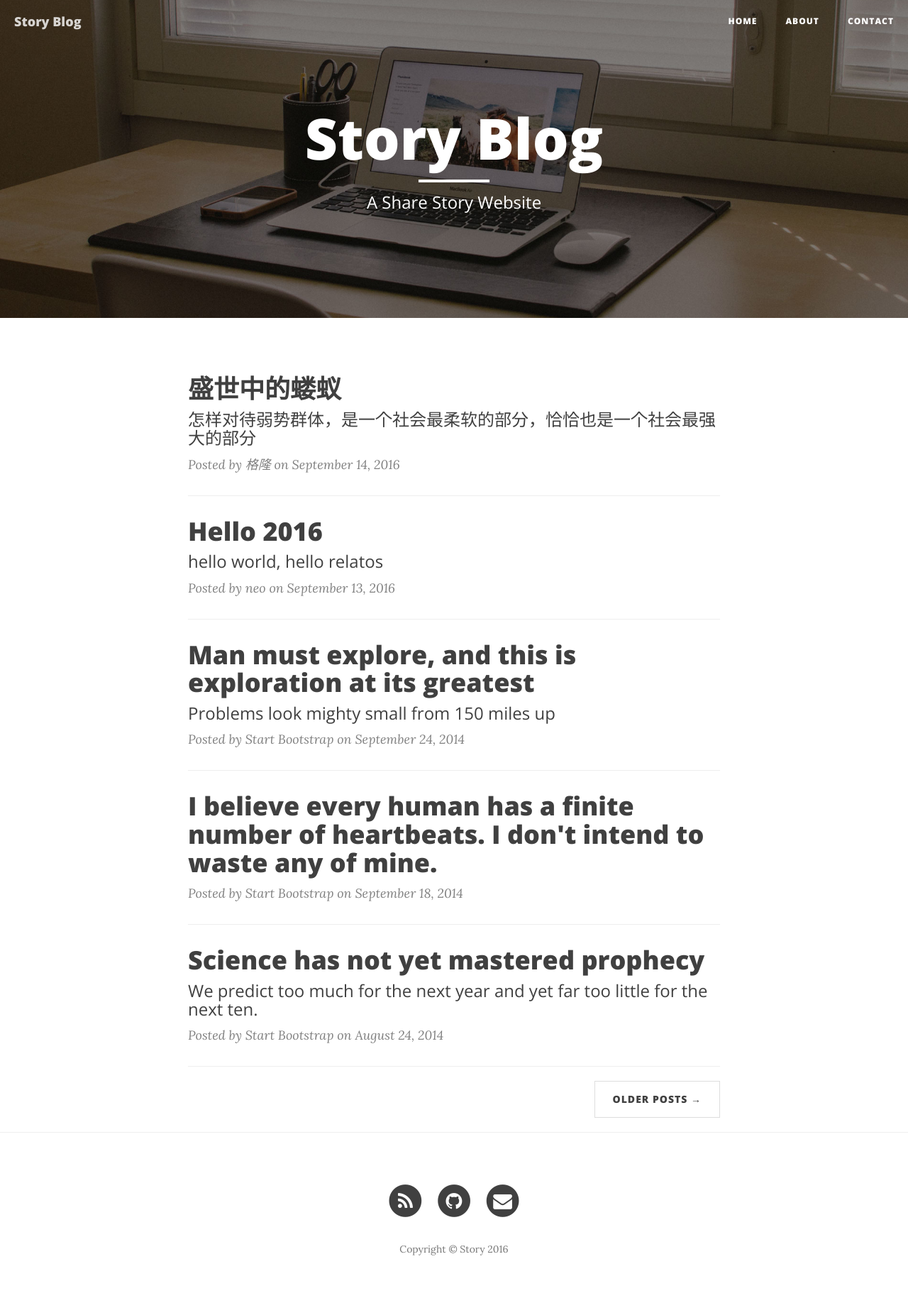
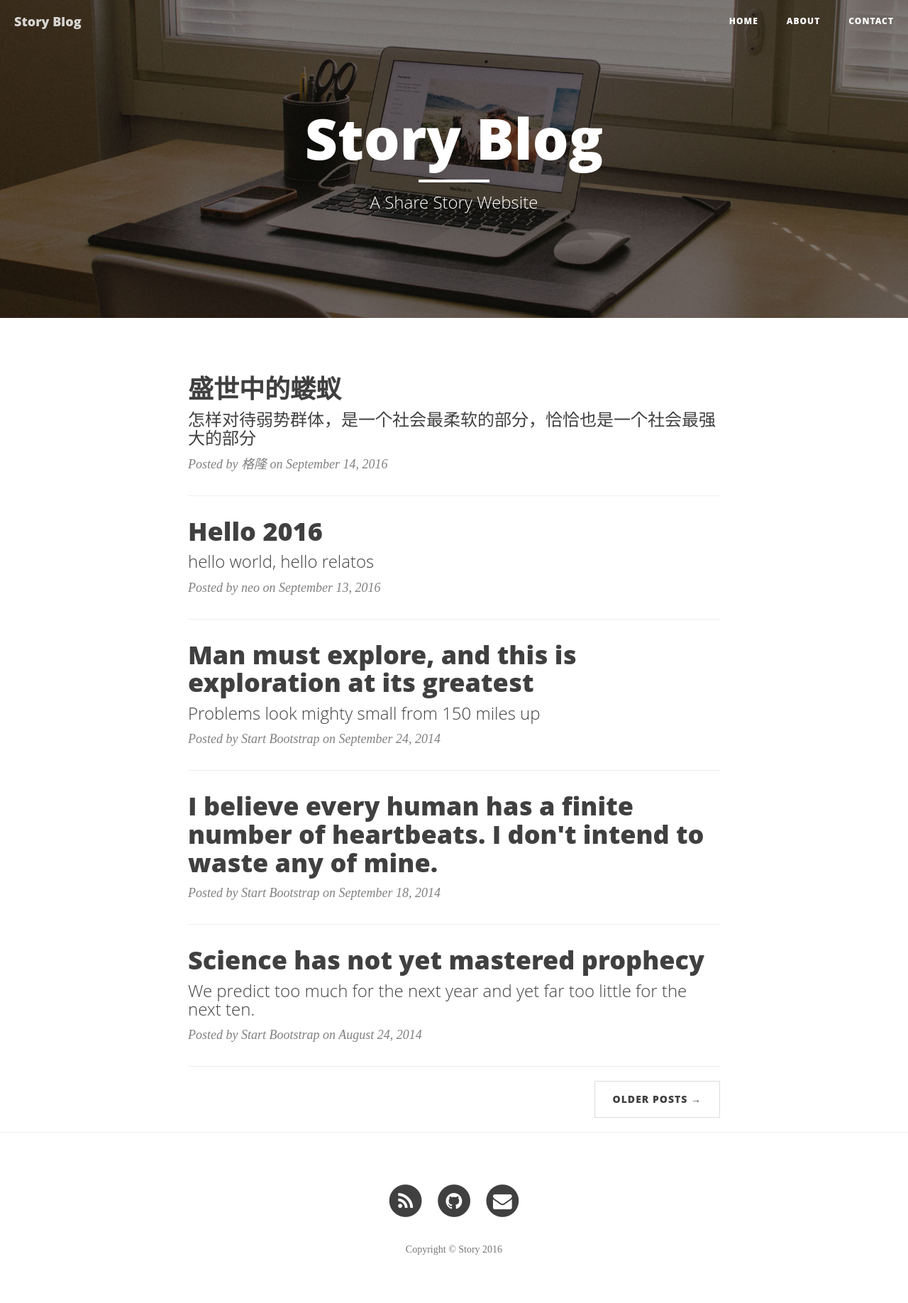
Before and after one commit to relatos/story, a Jekyll site: the page built from index.html, in a window 1280 px wide. Shown: the whole page at 71% size. Built offline with Jekyll 4.4.1, drawn with Linux system fonts in a browser that asks for light colours; nearby versions of some CDN libraries; the list of posts is cut into pages by our own code.

Commit message:
modify fonts

```diff
--- a/_includes/head.html
+++ b/_includes/head.html
@@ -19,9 +19,16 @@
     <link rel="stylesheet" href="{{ "/css/syntax.css" | prepend: site.baseurl }}">
 
     <!-- Custom Fonts -->
-    <link href="//maxcdn.bootstrapcdn.com/font-awesome/4.3.0/css/font-awesome.min.css" rel="stylesheet" type="text/css">
-    <link href='//fonts.googleapis.com/css?family=Lora:400,700,400italic,700italic' rel='stylesheet' type='text/css'>
-    <link href='//fonts.googleapis.com/css?family=Open+Sans:300italic,400italic,600italic,700italic,800italic,400,300,600,700,800' rel='stylesheet' type='text/css'>
+    <!-- <link href="http://maxcdn.bootstrapcdn.com/font-awesome/4.3.0/css/font-awesome.min.css" rel="stylesheet" type="text/css"> -->
+    <!-- Hux change font-awesome CDN to qiniu -->
+    <link href="http://cdn.staticfile.org/font-awesome/4.2.0/css/font-awesome.min.css" rel="stylesheet" type="text/css">
+
+
+    <!-- neo Delete
+    <link href='http://fonts.googleapis.com/css?family=Lora:400,700,400italic,700italic' rel='stylesheet' type='text/css'>
+    <link href='http://fonts.googleapis.com/css?family=Open+Sans:300italic,400italic,600italic,700italic,800italic,400,300,600,700,800' rel='stylesheet' type='text/
+    css'>
+    -->
 
     <!-- HTML5 Shim and Respond.js IE8 support of HTML5 elements and media queries -->
     <!-- WARNING: Respond.js doesn't work if you view the page via file:// -->
```
